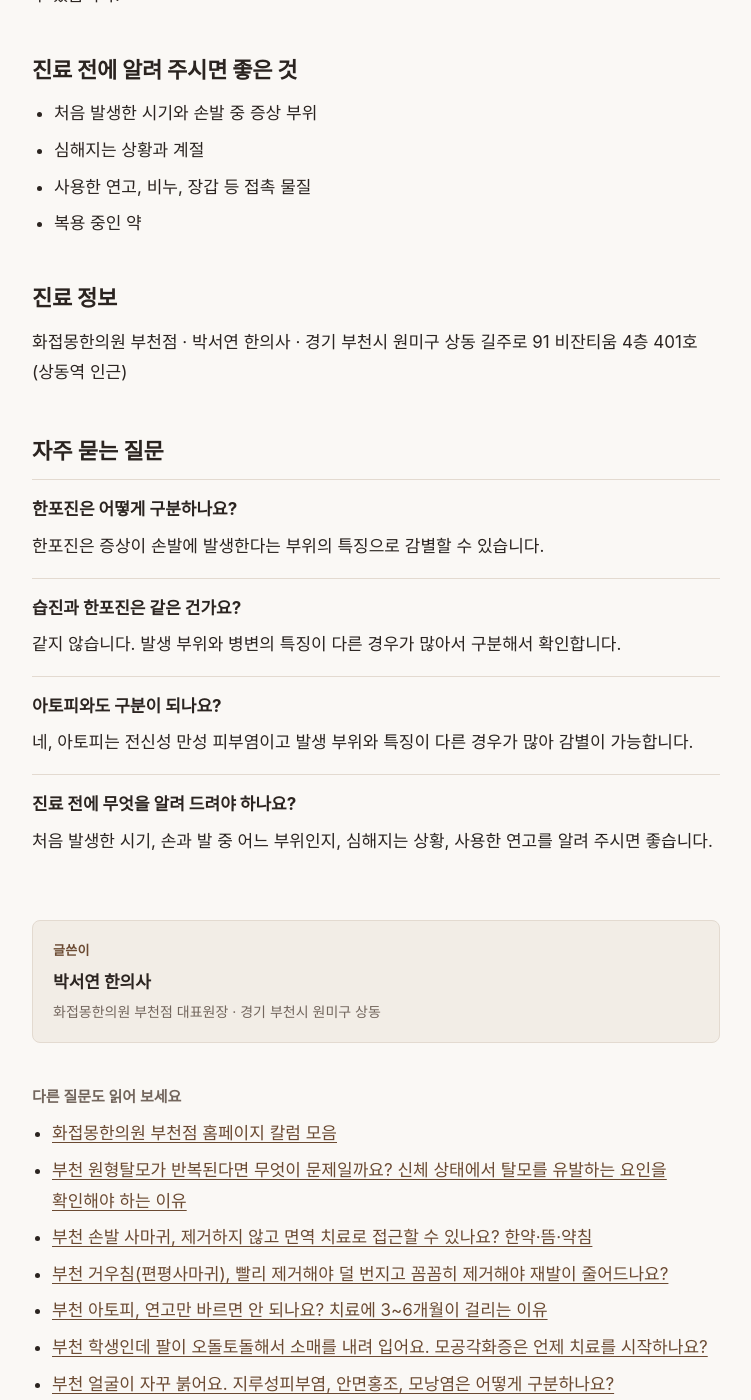
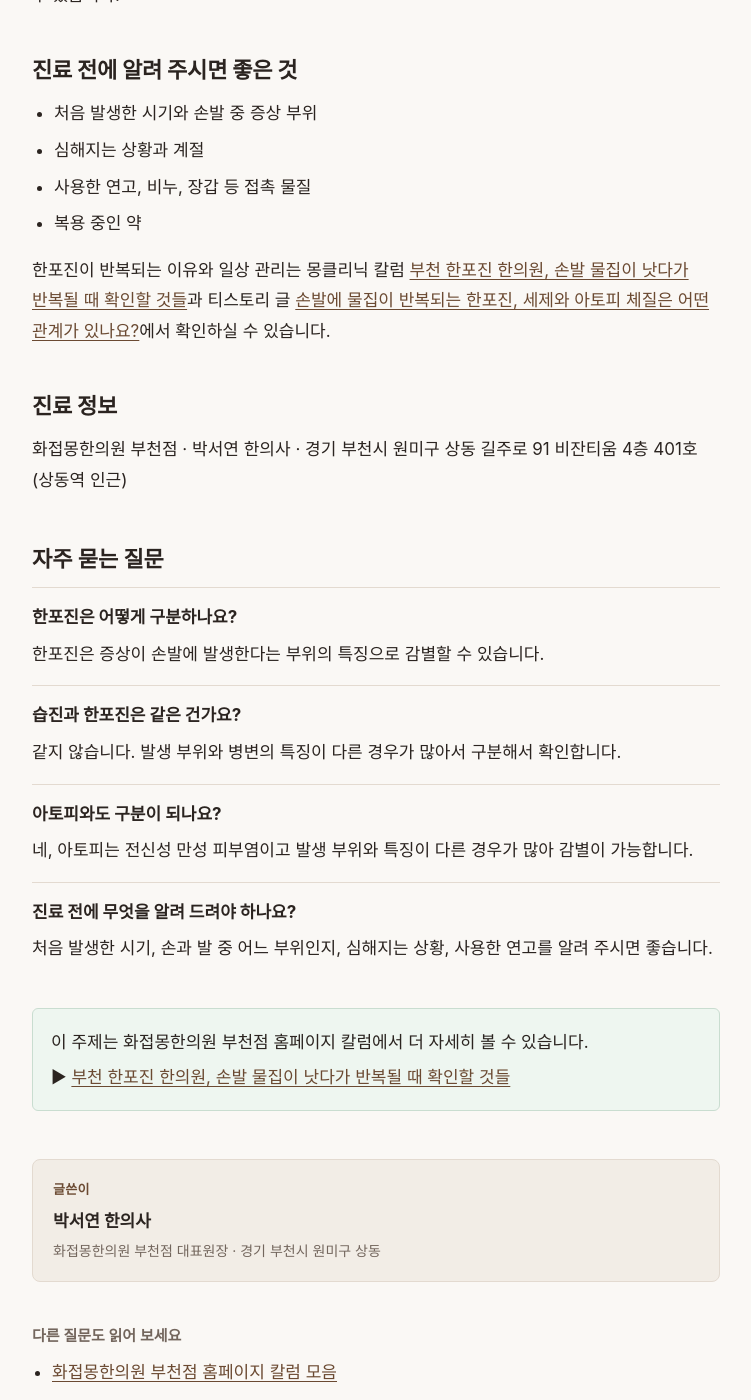
Before and after one commit to HJMbc-Park/HJMbc-Park.github.io, a Jekyll site: the page built from _posts/2026-11-20-bucheon-dyshidrotic-eczema-hands-feet.md, in a window 1280 px wide and 1400 px high, scrolled down 1115 px. Shown: the whole window, without its empty margins (264-1015 px from the left). Built offline with Jekyll 4.4.1, drawn with Linux system fonts in a browser that asks for light colours; some web fonts are replaced.

Commit message:
한포진 노트에 홈페이지 칼럼(49118)·티스토리 46 연결
Co-Authored-By: Claude Sonnet 5.5 <noreply@anthropic.com>
Claude-Session: https://claude.ai/code/session_0169dzRn4bU7KzdNdA9Hnwch

```diff
--- a/_posts/2026-11-20-bucheon-dyshidrotic-eczema-hands-feet.md
+++ b/_posts/2026-11-20-bucheon-dyshidrotic-eczema-hands-feet.md
@@ -13,6 +13,8 @@ faq:
     a: "네, 아토피는 전신성 만성 피부염이고 발생 부위와 특징이 다른 경우가 많아 감별이 가능합니다."
   - q: "진료 전에 무엇을 알려 드려야 하나요?"
     a: "처음 발생한 시기, 손과 발 중 어느 부위인지, 심해지는 상황, 사용한 연고를 알려 주시면 좋습니다."
+column_url: "https://www.mongclinic.com/index.php/board/view/column/27/49118"
+column_title: "부천 한포진 한의원, 손발 물집이 낫다가 반복될 때 확인할 것들"
 ---
 ## 한포진은 어떤 병인가요?
 
@@ -42,6 +44,8 @@ faq:
 - 사용한 연고, 비누, 장갑 등 접촉 물질
 - 복용 중인 약
 
+한포진이 반복되는 이유와 일상 관리는 몽클리닉 칼럼 [부천 한포진 한의원, 손발 물집이 낫다가 반복될 때 확인할 것들](https://www.mongclinic.com/index.php/board/view/column/27/49118)과 티스토리 글 [손발에 물집이 반복되는 한포진, 세제와 아토피 체질은 어떤 관계가 있나요?](https://hjmbc-park.tistory.com/46)에서 확인하실 수 있습니다.
+
 ## 진료 정보
 
 화접몽한의원 부천점 · 박서연 한의사 · 경기 부천시 원미구 상동 길주로 91 비잔티움 4층 401호 (상동역 인근)
```
Also changed, not shown: columns.md (+1 -0 lines).
